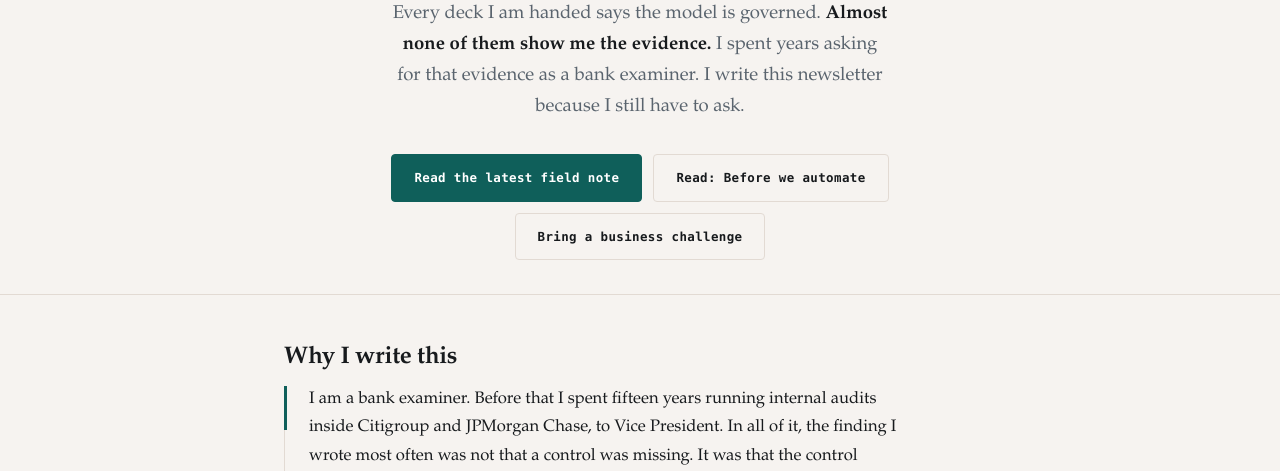
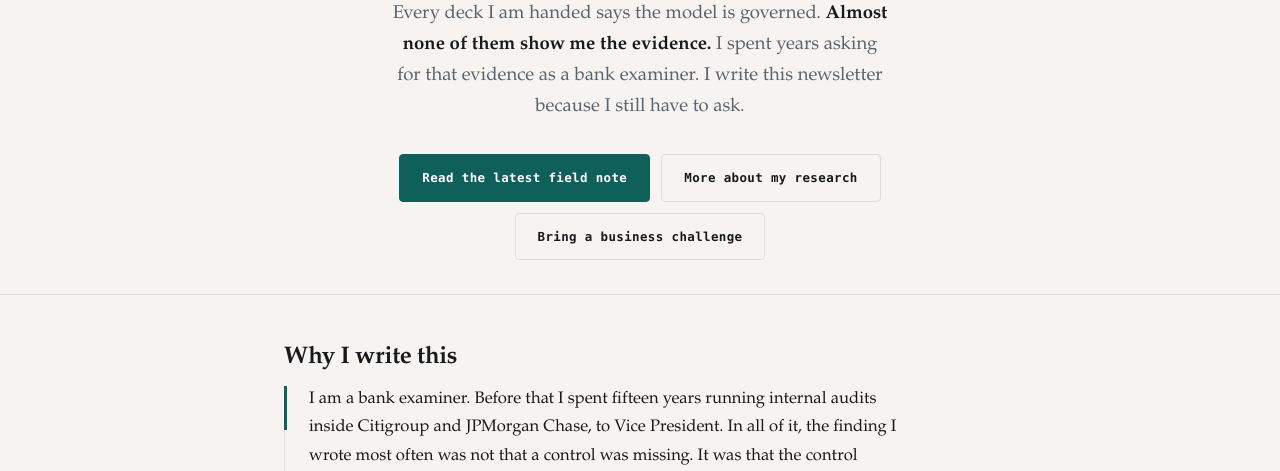
Before and after one commit to MalikAI-786/MalikAI-786.github.io, a plain HTML site: page newsletter.html in a window 1280 px wide. Shown: the part 329-800 px from the top of the page. Drawn offline with Linux system fonts and the light colour scheme.

Commit message:
Keep newsletter calls to action distinct

```diff
--- a/newsletter.html
+++ b/newsletter.html
@@ -140,7 +140,7 @@
     ask.</p>
     <div class="cta-row">
       <a class="btn primary" href="insights/before-we-automate.html">Read the latest field note</a>
-      <a class="btn ghost" href="insights/before-we-automate.html">Read: Before we automate</a>
+      <a class="btn ghost" href="index.html#research">More about my research</a>
       <a class="btn ghost" href="intake/">Bring a business challenge</a>
     </div>
   </div>
```
